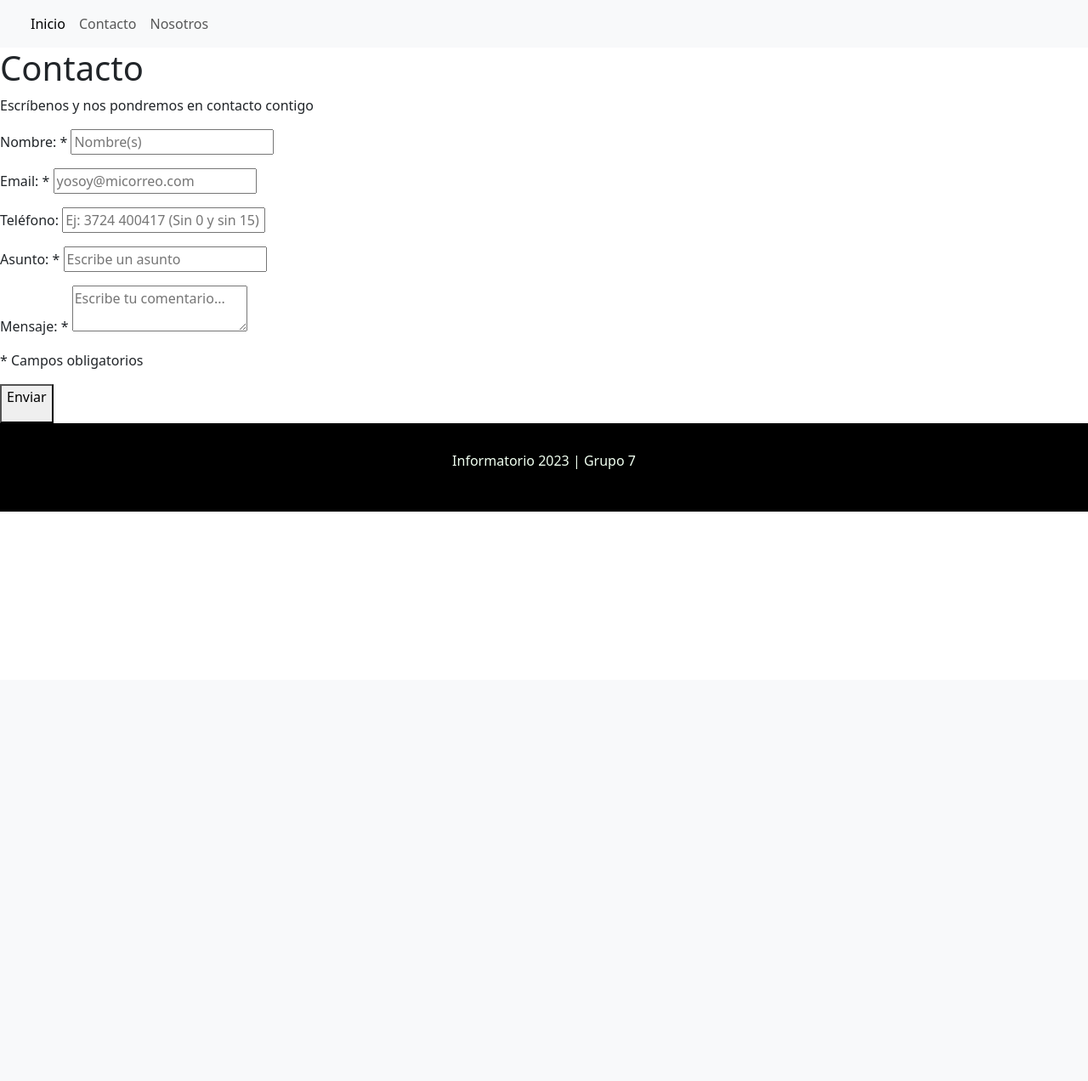
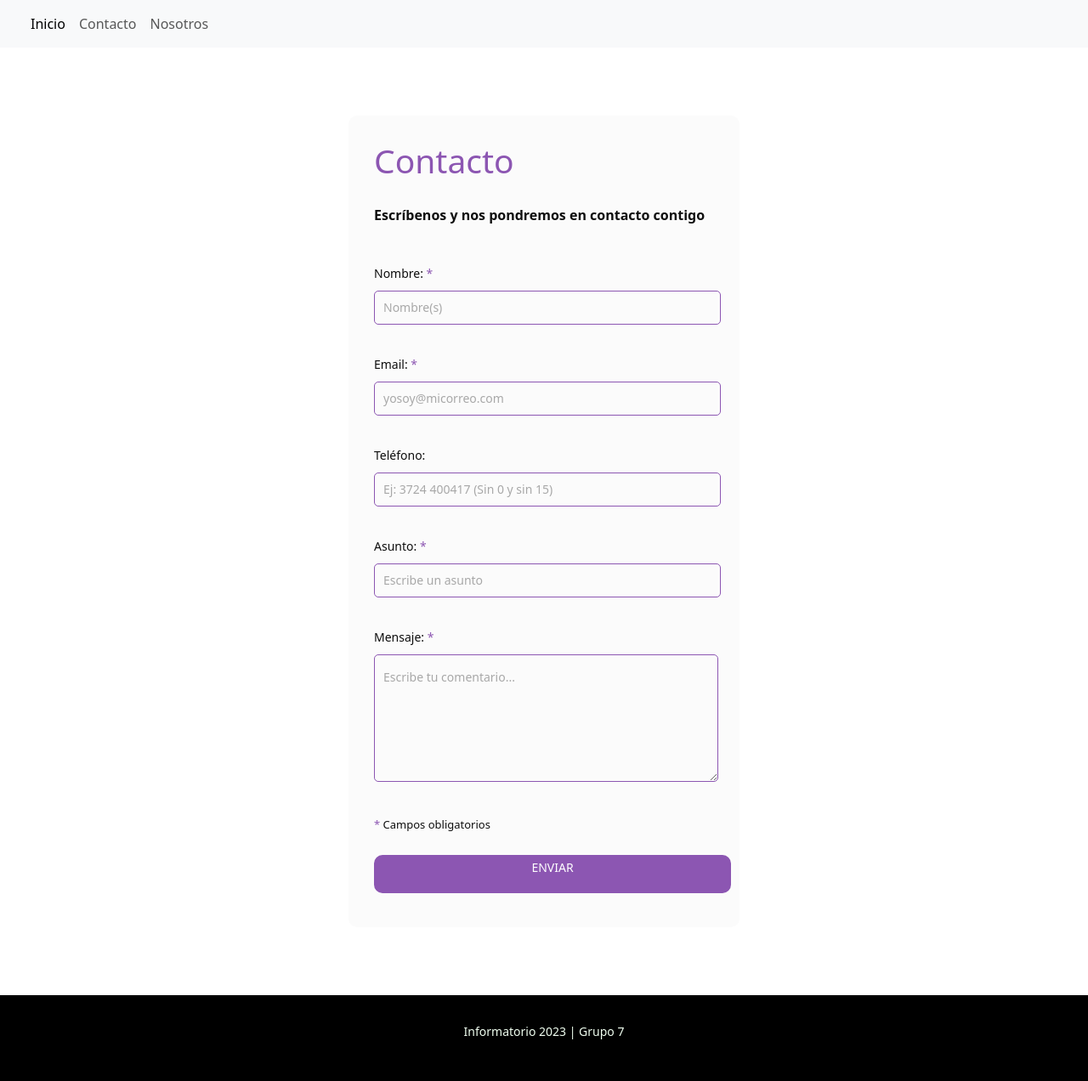
Before and after one commit to TGerzenstein/proyecto_final, a Django app: page /contacto/ in a window 1280 px wide. Shown: the whole page at 85% size. Before the commit the page ends 602 px from the top, so only its background shows below. Run offline with Django 4.2, Linux system fonts and the light colour scheme; parts of the project's set-up code (start-up, migrations or seed data) failed here and were passed over.

Commit message:
Agregué estilos al formulario de contacto

```diff
--- a/Proyecto/static/css/estilos.css
+++ b/Proyecto/static/css/estilos.css
@@ -1,3 +1,134 @@
+
+
+/* Formulario de contacto */
+
+.body-contacto {
+	height: 100%;
+	font-family: 'Noto Sans', sans-serif;
+    background-color: #fff;
+    margin: 0rem;
+
+}
+
+h1 {
+	font-size: 39px;
+	text-align: left;
+	padding-bottom: 20px;
+	color: #8C56B2;
+}
+
+.formulario-subtitulo {
+	font-size: 16px;
+	padding-bottom: 30px;
+	color: #0e0e0e;
+  font-weight: 580;
+}
+
+.contact_form {
+	width: 460px;
+  height: auto;
+  margin: 80px auto;
+	border-radius: 10px;
+	padding-top: 30px;
+	padding-bottom: 20px;
+  background-color: #fbfbfb;
+  padding-left: 30px;
+}
+
+input {
+	background-color: #fbfbfb;
+	width: 408px;
+	height: 40px;
+	border-radius: 5px;
+	border-style: solid;
+	border-width: 1px;
+	border-color: #8C56B2;
+	margin-top: 10px;
+	padding-left: 10px;
+  margin-bottom: 20px;
+}
+
+textarea {
+  background-color: #fbfbfb;
+	width: 405px;
+	height: 150px;
+	border-radius: 5px;
+	border-style: solid;
+	border-width: 1px;
+	border-color: #8C56B2;
+	margin-top: 10px;
+	padding-left: 10px;
+  margin-bottom: 20px;
+  padding-top: 15px;
+}
+
+
+label {
+  display: block;
+	float: center;
+}
+
+
+button {
+	height: 45px;
+	padding-left: 5px;
+	padding-right: 5px;
+	margin-bottom: 20px;
+	margin-top: 10px;
+	text-transform: uppercase;
+	background-color:#8C56B2;
+	border-color: #8C56B2;
+	border-style: solid;
+	border-radius: 10px;
+	width: 420px;
+  cursor: pointer;
+}
+
+
+button p {
+	color: #fff;
+}
+
+
+span {
+	color: #8C56B2;
+}
+
+
+.aviso {
+	font-size: 13px;
+	color: #0e0e0e;
+}
+
+p {
+	font-size: 14px;
+	color: #0e0e0e;
+}
+
+
+::-webkit-input-placeholder {
+ color: #a8a8a8;
+}
+
+
+::-webkit-textarea-placeholder {
+ color: #a8a8a8;
+}
+
+
+.formulario input:focus{
+	outline:0;
+	border: 1px solid grey;
+}
+
+
+.formulario textarea:focus{
+	outline:0;
+	border: 1px solid grey;
+}
+
+
+/* Footer */
 
 .footer-1 {
    background-color: black;
```
